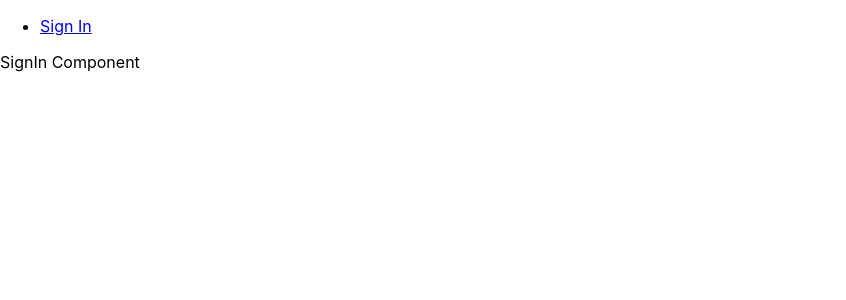
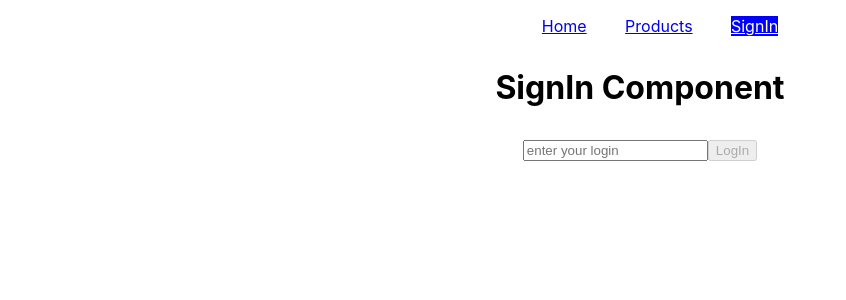
Before and after one commit to Beersheva22EvgeniiPoroshchai/react, a React (Create React App) app: page /SignIn in a window 1280 px wide. Shown: the top 300 px of the page, without its empty margins (0-846 px from the left). Built offline with nearby package versions, Linux system fonts and the light colour scheme.

Commit message:
Navigator sol by K

```diff
--- a/src/App.css
+++ b/src/App.css
@@ -15,3 +15,20 @@
     display: flex;
     flex-direction: row;
 }
+
+.navigator-list {
+    list-style: none;
+    display: flex;
+    flex-direction: row;
+    justify-content: center;
+
+}
+
+.navigator-item {
+    margin-left: 0;
+}
+
+.navigator-item+.navigator-item {
+    margin-left: 3vw;
+
+}
--- a/src/App.tsx
+++ b/src/App.tsx
@@ -1,4 +1,6 @@
-import {BrowserRouter, Route, Routes } from "react-router-dom"
+import React, { useEffect, useState } from "react";
+import { BrowserRouter, Route, Routes } from "react-router-dom";
+import { useSelector } from "react-redux";
 import Home from "./components/pages/Home";
 import Customers from "./components/pages/Customers";
 import Orders from "./components/pages/Orders";
@@ -7,27 +9,61 @@ import ShoppingCart from "./components/pages/ShoppingCart";
 import SignIn from "./components/pages/SignIn";
 import SignOut from "./components/pages/SignOut";
 import Navigator from "./components/navigators/Navigator";
+import './App.css';
+import { useSelectorUserState } from "./redux/store";
+import { getMenuItem } from "./service/util/authentic";
+
 
 const App: React.FC = () => {
+    const currentUser = useSelectorUserState()
+    const [menuItems,setMenuItems] = useState<string[][]>(getMenuItem(currentUser))
 
-return <BrowserRouter>
-<Routes>
+    useEffect(() => {
+      setMenuItems(getMenuItem(currentUser))
+    },[currentUser])
 
-<Route path='/' element={<Navigator/>}>
-<Route index element = {<Home/>} />
-<Route path="customers" element={<Customers/>}/>
-<Route path="home" element={<Home/>}/>
-<Route path="orders" element={<Orders/>}/>
-<Route path="products" element={<Products/>}/>
-<Route path="shoppingCart" element={<ShoppingCart/>}/>
-<Route path="signIn" element={<SignIn/>}/>
-<Route path="signOut" element={<SignOut/>}/>
+    return  <BrowserRouter>
+              <Routes>
+              <Route path ='/' element = {<Navigator navItem={menuItems}></Navigator>}>
+                  <Route path="Home" element = {<Home></Home>}/>
+                  <Route path="Orders" element = {<Orders></Orders>}/>
+                  <Route path="Products" element = {<Products></Products>}/>
+                  <Route path="Customers" element = {<Customers></Customers>}/>
+                  <Route path="ShoppingCart" element = {<ShoppingCart></ShoppingCart>}/>
+                  <Route path="SignIn" element = {<SignIn></SignIn>}/>
+                  <Route path="SignOut" element = {<SignOut></SignOut>}/>
+                </Route>
+              </Routes>
+            </BrowserRouter>
 
-<Route/>
 
-</Route>
-</Routes>
-</BrowserRouter>
-}
+  }
+
+
+
+
+
+
+// const App: React.FC = () => {
+
+// return <BrowserRouter>
+//   <Routes>
+
+//     <Route path='/' element={<Navigator />}>
+//         <Route index element = {<Home/>} />
+//         <Route path="customers" element={<Customers/>}/>
+//         <Route path="home" element={<Home/>}/>
+//         <Route path="orders" element={<Orders/>}/>
+//         <Route path="products" element={<Products/>}/>
+//         <Route path="shoppingCart" element={<ShoppingCart/>}/>
+//         <Route path="signin" element={<SignIn/>}/>
+//         <Route path="signout" element={<SignOut/>}/>
+//     </Route>
+
+//   </Routes>
+
+//   </BrowserRouter>
+
+// }
 
 export default App;
--- a/src/components/navigators/Navigator.tsx
+++ b/src/components/navigators/Navigator.tsx
@@ -1,12 +1,18 @@
-import { NavLink, Outlet } from "react-router-dom"
 
-const Navigator: React.FC = () => {
-    return <div>
+import {NavLink, Outlet} from 'react-router-dom';
+
+const Navigator:React.FC<{navItem:string[][]}> = (nav) => {
+
+
+    return  <div>
               <nav>
-        <ul className="navigator-list">
-            <li className="navigator-item">
-            <NavLink to="/signin">Sign In</NavLink>
+                <ul className='navigator-list'>
+                    { nav.navItem.map((item) => {
+                        return <li key = {item[1]} className='navigator-item' >
+                                    <NavLink className = "link-item" to = {item[0]}>{item[1]}</NavLink>
                                 </li>
+                        })
+                    }
                 </ul>
                 </nav>
               <Outlet></Outlet>
--- a/src/components/pages/SignIn.tsx
+++ b/src/components/pages/SignIn.tsx
@@ -1,3 +1,95 @@
-const SignIn: React.FC = () =>
-<p className="component-logo">SignIn Component</p>
+import { useState } from "react";
+import InputResult from "../../model/InputResult";
+import Input from "../common/Input";
+import Alert from "../common/Alert";
+import { useDispatch } from "react-redux";
+import { userStateAction } from "../../redux/slices/authenticSlice";
+
+
+const SignIn:React.FC = () => {
+    const [showInput, setShowInput] = useState<boolean>(true);
+    const [inputRes, setInputRes] = useState<InputResult|null> (null)
+    const dispatch = useDispatch<any>()
+
+    function submitFn(inputText:string):InputResult{
+        let res: InputResult;
+            if (inputText.startsWith("admin")) {
+                res = {status: "success", message: `you has been registered as ${inputText}`}
+             } else {
+                res = {status: "success", message: `you has been registered as user: ${inputText}`};
+            }
+
+        dispatch(userStateAction.setStatus(inputText));
+        setInputRes(res);
+        setShowInput(false);
+
+        setTimeout(() => {
+            setInputRes(null);
+        }, 3000);
+        return res;
+    }
+
+    return (
+        <div >
+        <p className="component-logo">SignIn Component</p>
+        <section style = {{display: "flex", justifyContent: "center"}}>
+        {showInput && (<Input submitFn={submitFn} placeholder="enter your login" buttonTitle="LogIn"  />)}
+
+         {inputRes && (
+                <Alert status={inputRes.status} message={inputRes.message || ""} />
+              )}
+        </section>
+        </div>
+
+         )
+         }
+
+
+
 export default SignIn;
+
+
+
+
+
+
+// const InputLogInFn = (inputText: string): InputResult => {
+//     let res: InputResult;
+//     const addName = inputText.split("n");
+//     if (inputText.startsWith("admin")) {
+//         res = {status: "success", message: `you has been registered as ${inputText}`}
+//       dispatch(userStateAction.setStatus(inputText));
+//     } else {
+//         res = {status: "success", message: `you has been registered as user: ${inputText}`};
+//     }
+//     setShowInput(false);
+//     setInputRes(res);
+
+//     setTimeout(() => {
+//         setInputRes(null);
+//       }, 3000);
+
+
+//     return res;
+
+
+
+// }
+
+// return (
+// <div >
+// <p className="component-logo">SignIn Component</p>
+// <section style = {{display: "flex", justifyContent: "center"}}>
+// {showInput && (<Input submitFn={InputLogInFn} placeholder="enter your login" buttonTitle="LogIn"  />)}
+
+
+// {inputRes && (
+//         <Alert status={inputRes.status} message={inputRes.message || ""} />
+//       )}
+// </section>
+// </div>
+
+// )
+// }
+
+// export default SignIn;
--- a/src/components/pages/SignOut.tsx
+++ b/src/components/pages/SignOut.tsx
@@ -1,3 +1,20 @@
-const SignOut: React.FC = () =>
-<p className="component-logo">SignOut Component</p>
+// const SignOut: React.FC = () =>
+// <p className="component-logo">SignOut Component</p>
+// export default SignOut;
+
+
+
+import { useDispatch } from "react-redux";
+import { userStateAction } from "../../redux/slices/authenticSlice";
+
+
+const SignOut:React.FC = () => {
+
+    const dispatch = useDispatch<any>()
+    dispatch(userStateAction.setStatus('unauthorized'))
+    return  <div>
+                <p className = "component-logo" style={{textAlign:"center"}}>SignOut</p>
+            </div>
+}
+
 export default SignOut;
--- /dev/null
+++ b/src/config/nav-config.json
@@ -0,0 +1,22 @@
+{
+    "unauthorized":[
+        ["/Home","Home"],
+        ["/Products","Products"],
+        ["/SignIn","SignIn"]
+    ],
+
+
+    "authorized":[
+        ["/Home","Home"],
+        ["/Products","Products"],
+        ["/ShoppingCart","ShoppingCart"],
+        ["/SignOut","SignOut"]
+    ],
+
+    "admin": [
+        ["/Home","Home"],
+        ["/Orders","Orders"],
+        ["/Customers","Customers"],
+        ["/SignOut","SignOut"]
+    ]
+}
--- a/src/index.tsx
+++ b/src/index.tsx
@@ -4,7 +4,7 @@ import './index.css';
 import App from './App';
 import reportWebVitals from './reportWebVitals';
 import { Provider } from 'react-redux';
-import { store } from './redux/store';
+import {store} from './redux/store';
 
 const root = ReactDOM.createRoot(
   document.getElementById('root') as HTMLElement
--- /dev/null
+++ b/src/redux/slices/authenticSlice.ts
@@ -0,0 +1,19 @@
+import {createSlice} from "@reduxjs/toolkit"
+
+
+const initialState: {userStatus: string} = {
+    userStatus: "unauthorized"
+}
+
+const slice = createSlice({
+    initialState,
+    name:"userStatusState",
+    reducers: {
+        setStatus: (state,data) => {
+            state.userStatus = data.payload as string;
+        }
+    }
+})
+
+export const userStateAction = slice.actions;
+export const userStateReducer = slice.reducer;
--- a/src/redux/store.ts
+++ b/src/redux/store.ts
@@ -1,7 +1,14 @@
-import { configureStore } from "@reduxjs/toolkit"
+import { configureStore } from "@reduxjs/toolkit";
+import { useSelector } from "react-redux";
+import { userStateReducer } from "./slices/authenticSlice";
 
-export const store = configureStore ({
+export const store = configureStore({
+
     reducer: {
-
+        userState: userStateReducer
     }
 })
+
+export function useSelectorUserState() {
+    return useSelector<any,any> (state => state.userState.userStatus)
+}
--- /dev/null
+++ b/src/service/util/authentic.ts
@@ -0,0 +1,11 @@
+import navConfig from '../../config/nav-config.json'
+
+    export function getMenuItem(currentUser:string):string[][]{
+        let items = navConfig.authorized
+        if(currentUser.substring(0,5) === 'admin'){
+            items = navConfig.admin
+        } else if (currentUser === 'unauthorized') {
+            items = navConfig.unauthorized
+        }
+        return items
+    }
```
Lines whose indentation alone changed are shown as unchanged.
